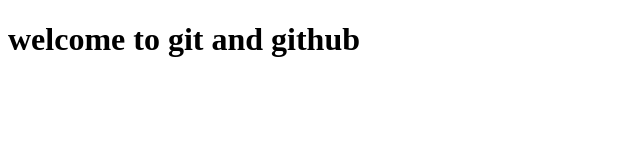
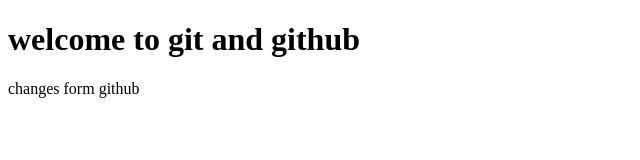
Before and after one commit to yahyezaiid/my-project, a plain HTML site: page index.html in a window 1280 px wide. Shown: the whole page, without its empty margins (0-640 px from the left). Drawn offline with Linux system fonts and the light colour scheme.

Commit message:
Add message about changes from GitHub

```diff
--- a/index.html
+++ b/index.html
@@ -7,5 +7,6 @@
 </head>
 <body>
     <h1>welcome to git and github</h1>
+    changes form github
 </body>
 </html>
```
